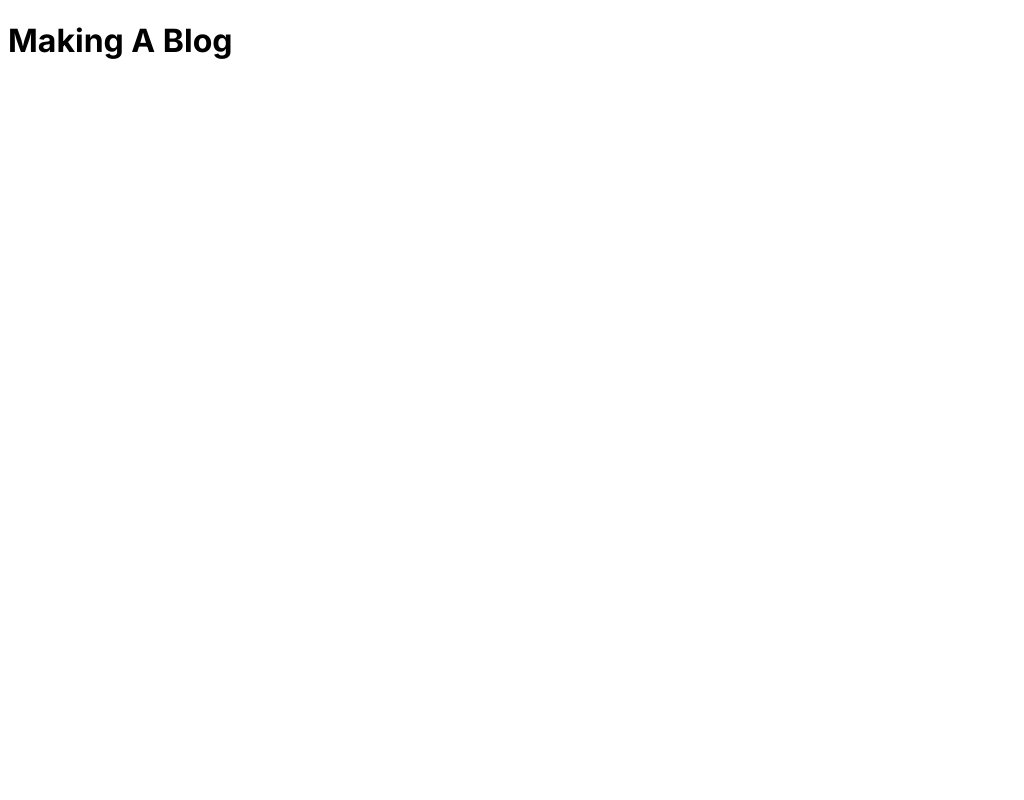
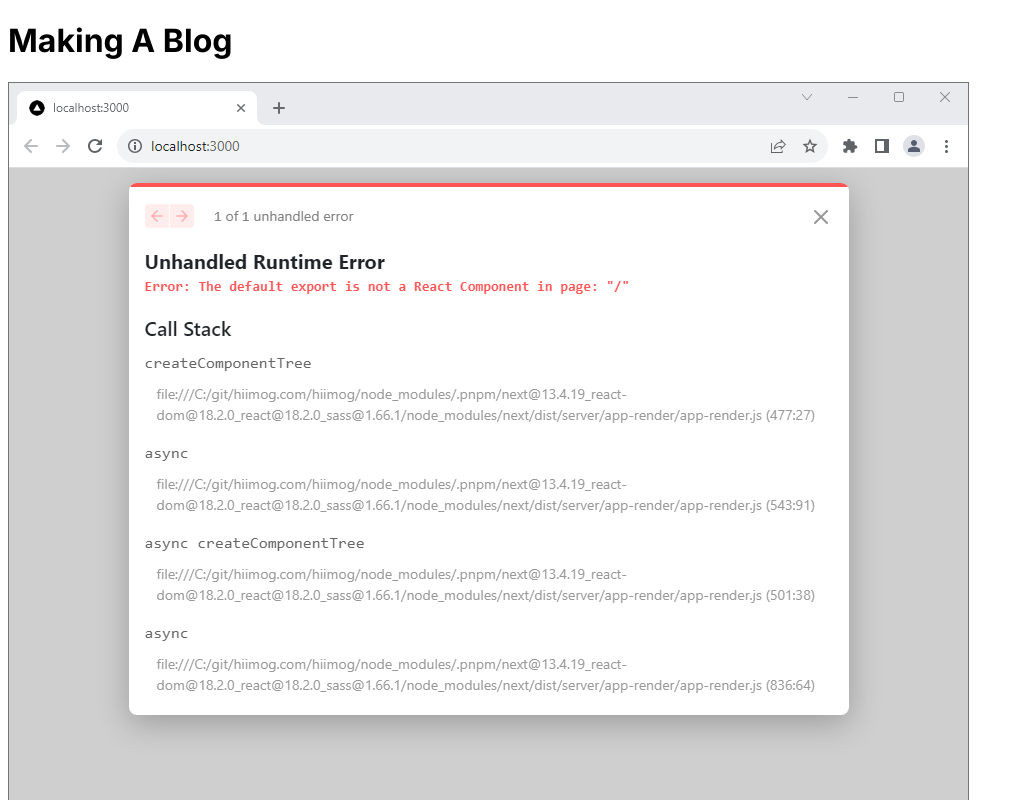
Before and after one commit to hiimog/hiimog.com, a Next.js app in the folder hiimog/: page /posts/making-a-blog in a window 1280 px wide. Shown: the top 800 px of the page, without its empty margins (0-1024 px from the left). Built offline with nearby package versions, Linux system fonts and the light colour scheme.

Commit message:
Add example of using images

```diff
--- a/hiimog/src/app/posts/making-a-blog/page.tsx
+++ b/hiimog/src/app/posts/making-a-blog/page.tsx
@@ -1,3 +1,8 @@
+import errorex from "./images/errorex.png"
+
 export default function () {
-  return <h1>Making A Blog</h1>;
+  return <>
+  <h1>Making A Blog</h1>
+  <img src={errorex.src} />
+  </>;
 }
```
Also changed, not shown: hiimog/src/app/posts/making-a-blog/images/errorex.png (added).
